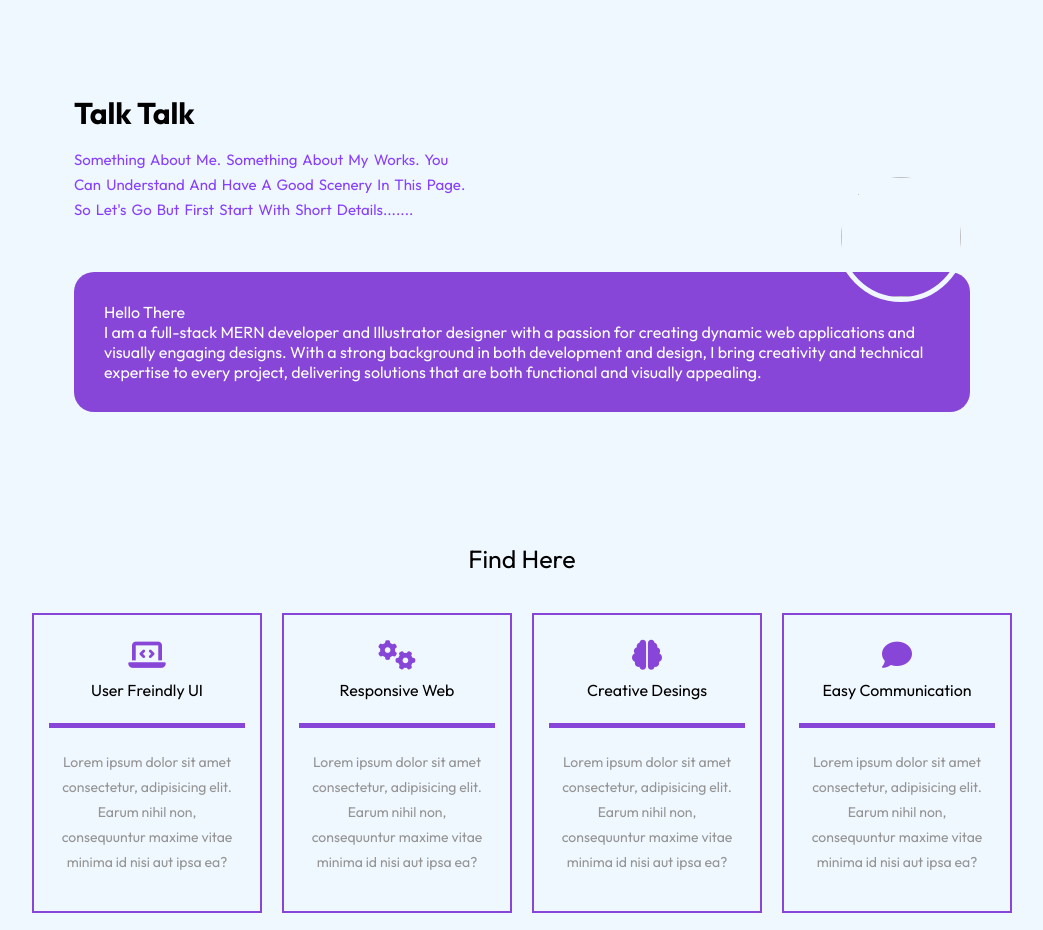
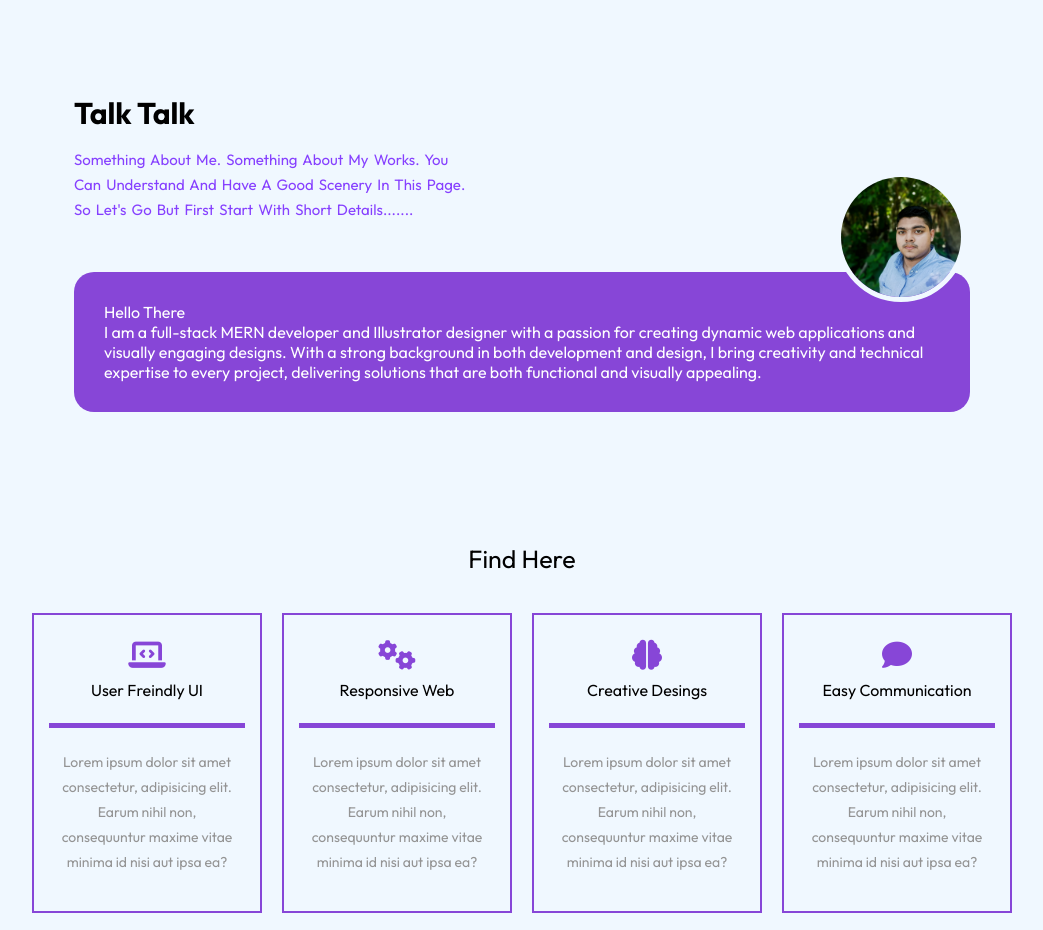
Before and after one commit to DevelopiaBD/developia-portfolio1, a plain HTML site: page index.html in a window 1280 px wide. Shown: the part 1049-1979 px from the top of the page, without its empty margins (118-1161 px from the left). Drawn offline with Linux system fonts and the light colour scheme; files whose address does not match are found by name.

Commit message:
image changes to jpg from png

```diff
--- a/index.html
+++ b/index.html
@@ -124,7 +124,7 @@
 
             <div class="aboutFull">
                 <div class="myImage">
-                    <img src="/portfolio website/images/abir2.png" class="img1" alt="">
+                    <img src="/portfolio website/images/abir2.jpg" class="img1" alt="">
                     <!-- <img src="./images/abir1.jpg" alt=""> -->
                 </div>
                 <div class="MyDesc">
```
